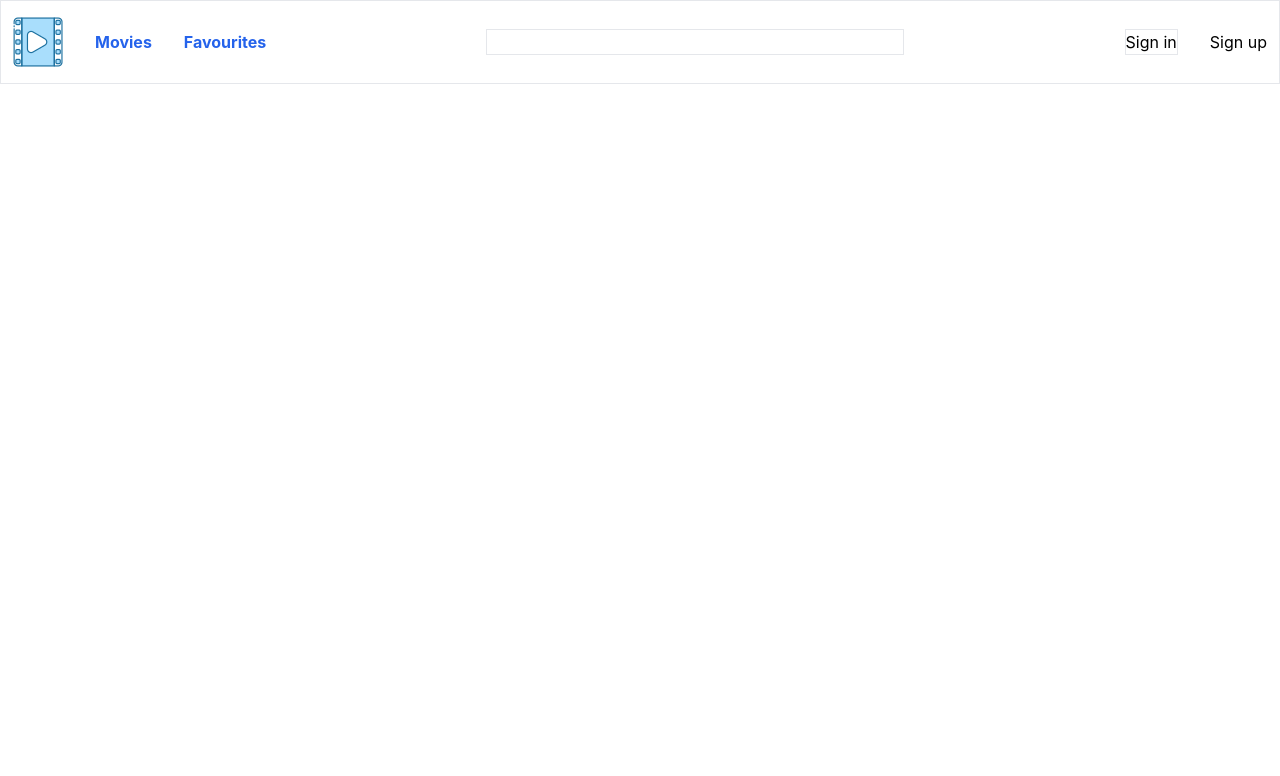
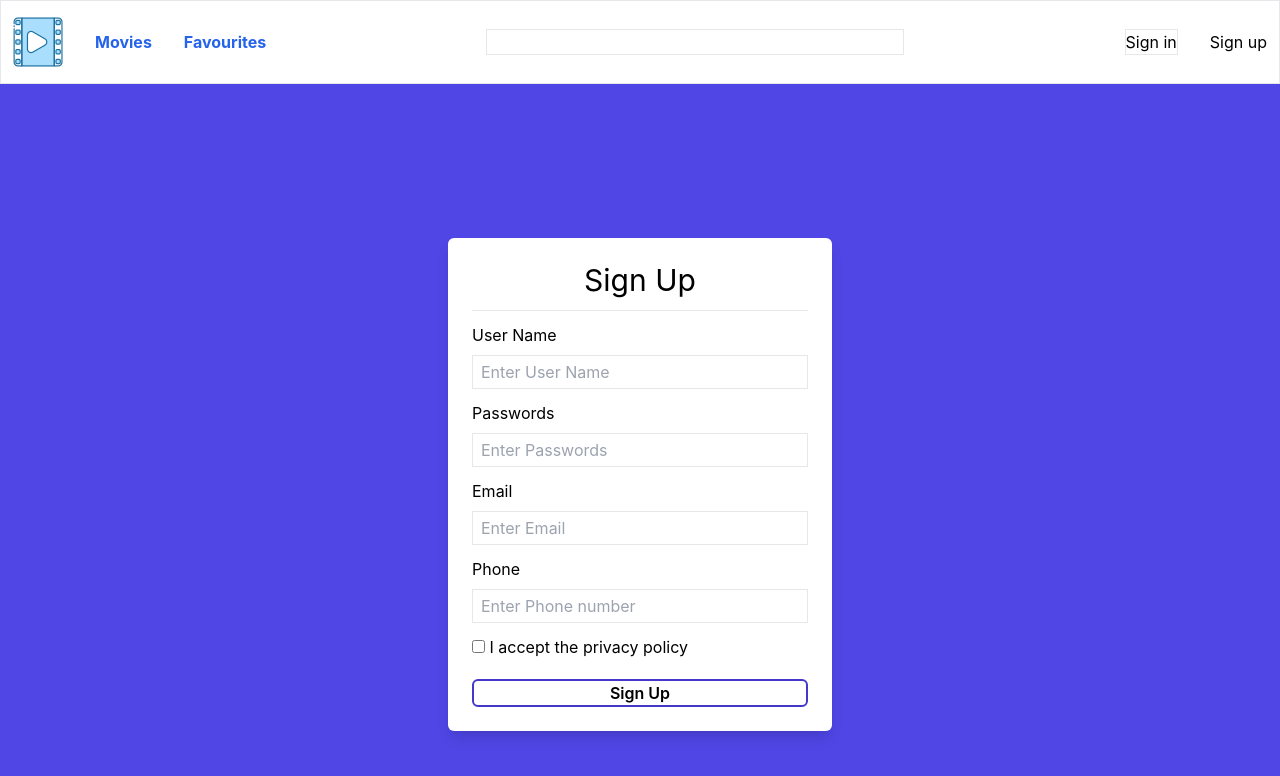
Before and after one commit to Haiseal/Movies, a React (Create React App) app: page /signUp in a window 1280 px wide. Shown: the top 776 px of the page. Built offline with nearby package versions, Linux system fonts and the light colour scheme.

Commit message:
Day 3 sign up, sign in, watch page

```diff
--- a/src/App.js
+++ b/src/App.js
@@ -4,7 +4,11 @@ import NavBar from "./components/NavBar";
 import Movies from "./components/Movies";
 import Favorites from "./components/Favorites";
 import Pagination from "./components/Pagination";
+import Login from "./components/Login";
+
 import { BrowserRouter, Route, Routes } from "react-router-dom";
+import SignUp from "./components/SignUp";
+import WatchPage from "./components/WatchPage";
 
 function App() {
   return (
@@ -25,6 +29,15 @@ function App() {
           <Route path="/fav" element={
             <Favorites></Favorites>
           }></Route>
+          <Route path="/login" element={
+            <Login></Login>
+          }></Route>
+          <Route path="/signUp" element={
+            <SignUp></SignUp>
+          }></Route>
+          <Route path="/watchPage" element={
+            <WatchPage></WatchPage>
+          }></Route>
         </Routes>
       </BrowserRouter>
     </>
--- /dev/null
+++ b/src/components/Login.jsx
@@ -0,0 +1,38 @@
+import React from 'react'
+
+function Login() {
+  return (
+    <div className='flex justify-center items-center h-screen bg-indigo-600'>
+      <div className='w-96 p-6 shadow-lg bg-white rounded-md'>
+        <h1 className='text-3xl block text-center '>Login</h1>
+        <hr className='mt-3'/>
+
+        <div className='mt-3'>
+            <label for="uesrname" className='block text-base mb-2'>User Name</label>
+            <input type='text' id='uesrName' className='border w-full text-base px-2 py-1 focus:outline-none focus:border-gray-600' placeholder='Enter User Name'></input>
+        </div>
+
+        <div className='mt-3'>
+            <label for="passwords" className='block text-base mb-2'>Passwords</label>
+            <input type='text' id='passwrods' className='border w-full text-base px-2 py-1 focus:outline-none focus:border-gray-600' placeholder='Enter Passwords'></input>
+        </div>
+
+        <div className='mt-3 flex justify-between items-center'>
+            <div>
+            <input type='checkbox'></input>
+            <label htmlFor=""> Remmeber Me</label>
+            </div>
+            <div>
+                <a href="">Forgot Password</a>
+            </div>
+        </div>
+
+        <div className='mt-5'>
+            <button className='border-2 border-indigo-700 rounded-md  w-full hover:bg-transparent hover:text-red-700 hover:bg-indigo-700 font-semibold '>Login</button>
+        </div>
+      </div>
+    </div>
+  )
+}
+
+export default Login
--- /dev/null
+++ b/src/components/SignUp.jsx
@@ -0,0 +1,46 @@
+import React from 'react'
+
+function SignUp() {
+  return (
+    <div className='flex justify-center items-center h-screen bg-indigo-600'>
+      <div className='w-96 p-6 shadow-lg bg-white rounded-md'>
+        <h1 className='text-3xl block text-center '>Sign Up</h1>
+        <hr className='mt-3'/>
+
+        <div className='mt-3'>
+            <label for="uesrname" className='block text-base mb-2'>User Name</label>
+            <input type='text' id='uesrName' className='border w-full text-base px-2 py-1 focus:outline-none focus:border-gray-600' placeholder='Enter User Name'></input>
+        </div>
+
+        <div className='mt-3'>
+            <label for="passwords" className='block text-base mb-2'>Passwords</label>
+            <input type='text' id='passwrods' className='border w-full text-base px-2 py-1 focus:outline-none focus:border-gray-600' placeholder='Enter Passwords'></input>
+        </div>
+
+        <div className='mt-3'>
+            <label for="email" className='block text-base mb-2'>Email</label>
+            <input type='text' id='email' className='border w-full text-base px-2 py-1 focus:outline-none focus:border-gray-600' placeholder='Enter Email'></input>
+        </div>
+
+        <div className='mt-3'>
+            <label for="phone" className='block text-base mb-2'>Phone</label>
+            <input type='text' id='phone' className='border w-full text-base px-2 py-1 focus:outline-none focus:border-gray-600' placeholder='Enter Phone number'></input>
+        </div>
+
+        <div className='mt-3 flex justify-between items-center'>
+            <div>
+            <input type='checkbox'></input>
+            <label htmlFor=""> I accept the privacy policy</label>
+            </div>
+
+        </div>
+
+        <div className='mt-5'>
+            <button className='border-2 border-indigo-700 rounded-md  w-full hover:bg-transparent hover:text-red-700 hover:bg-indigo-700 font-semibold '>Sign Up</button>
+        </div>
+      </div>
+    </div>
+  )
+}
+
+export default SignUp
--- /dev/null
+++ b/src/components/WatchPage.jsx
@@ -0,0 +1,57 @@
+import React from 'react'
+
+function WatchPage() {
+    const videoSrc = "https://www.youtube.com/embed/-y9loDx2660?si=Ewrs0tMVywesz8vL";
+    return (
+        <div className="min-h-screen bg-gray-900 flex items-center justify-center">
+            <div className="bg-gray-800 p-8 rounded-lg shadow-lg max-w-4xl w-full h-[700px]">
+                <h1 className="text-white text-2xl font-bold mb-3">Watch Video</h1>
+                <div className="aspect-w-16 aspect-h-10 mb-4 h-[500px]" >  {/* Thay đổi tỷ lệ khung nhìn */}
+                    <iframe
+                        className="w-full h-full"
+                        src={videoSrc}
+                        title="YouTube video player"
+                        frameBorder="0"
+                        allow="accelerometer; autoplay; clipboard-write; encrypted-media; gyroscope; picture-in-picture"
+                        allowFullScreen
+                    ></iframe>
+                </div>
+                <div className="flex justify-between items-center">
+                    <button className="bg-blue-500 hover:bg-blue-700 text-white font-bold py-2 px-4 rounded">
+                        Like
+                    </button>
+                    <button className="bg-red-500 hover:bg-red-700 text-white font-bold py-2 px-4 rounded">
+                        Dislike
+                    </button>
+                    <button className="bg-green-500 hover:bg-green-700 text-white font-bold py-2 px-4 rounded">
+                        Share
+                    </button>
+                </div>
+
+                <div className="flex mt-2">
+                    <button className="bg-blue-500 hover:bg-blue-700 text-white font-bold py-2 px-4 rounded m-2">
+                        1
+                    </button>
+
+                    <button className="bg-blue-500 hover:bg-blue-700 text-white font-bold py-2 px-4 rounded m-2">
+                        2
+                    </button>
+
+                    <button className="bg-blue-500 hover:bg-blue-700 text-white font-bold py-2 px-4 rounded m-2">
+                        3
+                    </button>
+
+                    <button className="bg-blue-500 hover:bg-blue-700 text-white font-bold py-2 px-4 rounded m-2">
+                        4
+                    </button>
+
+                    <button className="bg-blue-500 hover:bg-blue-700 text-white font-bold py-2 px-4 rounded m-2">
+                        5
+                    </button>
+                </div>
+            </div>
+        </div>
+    )
+}
+
+export default WatchPage
```
